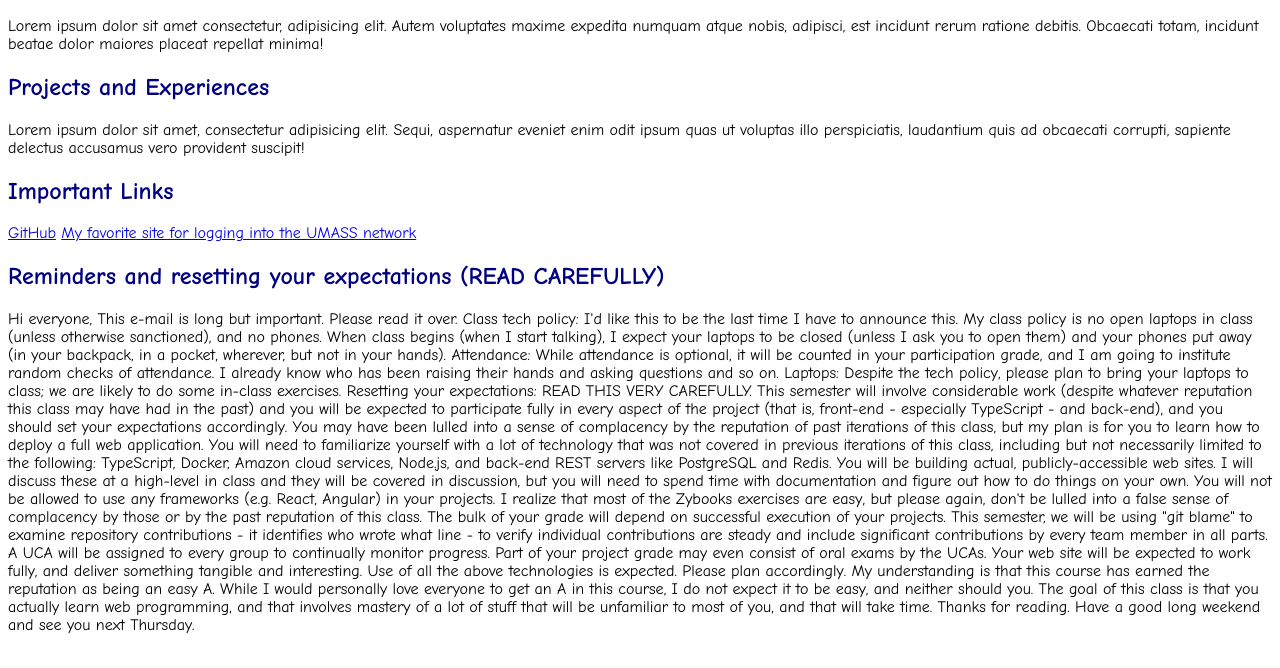
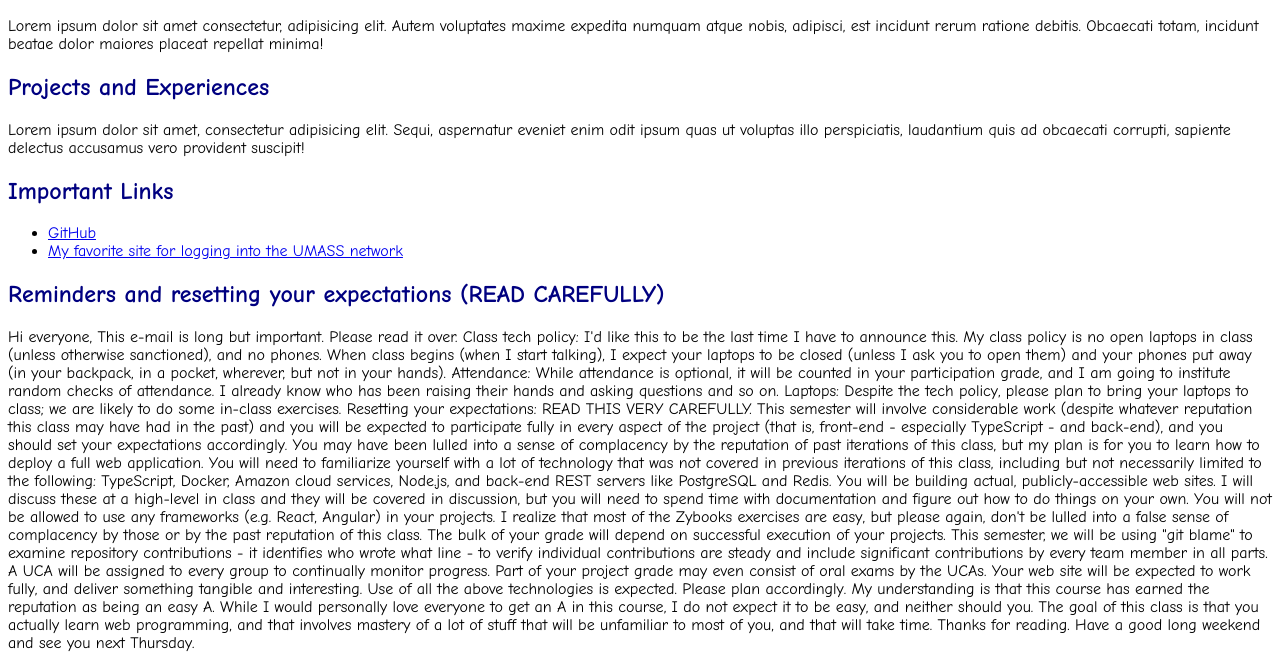
Before and after one commit to wkhammond/PersonalWebsite-326, a plain HTML site: page index.html in a window 1280 px wide. Shown: the part 207-875 px from the top of the page. Drawn offline with Linux system fonts and the light colour scheme.

Commit message:
links look better now

```diff
--- a/index.html
+++ b/index.html
@@ -71,8 +71,10 @@
         </section>
         <section id="links">
             <h2>Important Links</h2>
-            <a href="https://www.github.com/wkhammond">GitHub</a>
-            <a href="http://www.example.com">My favorite site for logging into the UMASS network</a>
+            <ul>
+            <li><a href="https://www.github.com/wkhammond">GitHub</a></li>
+            <li><a href="http://www.example.com">My favorite site for logging into the UMASS network</a></li>
+            </ul>
         </section>
         <section id="reminders">
             <h2>Reminders and resetting your expectations (READ CAREFULLY)</h2>
```
